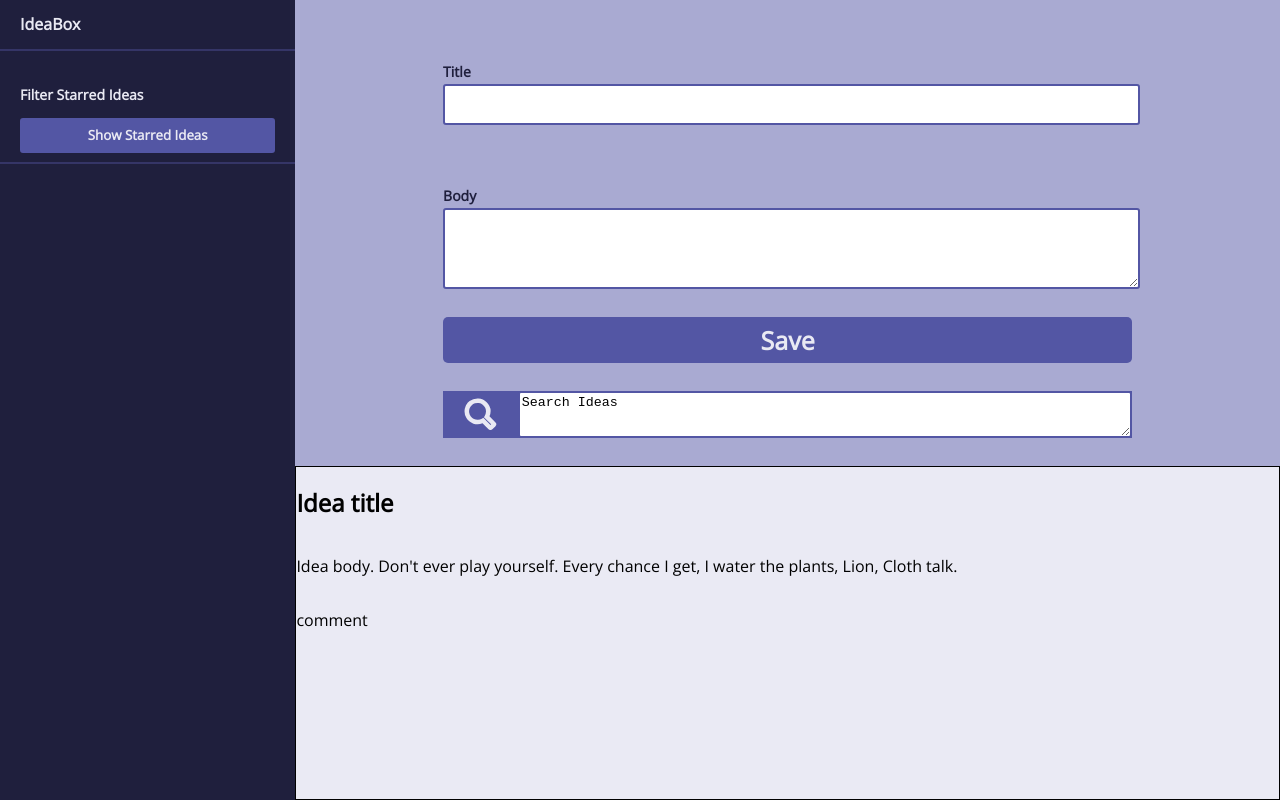
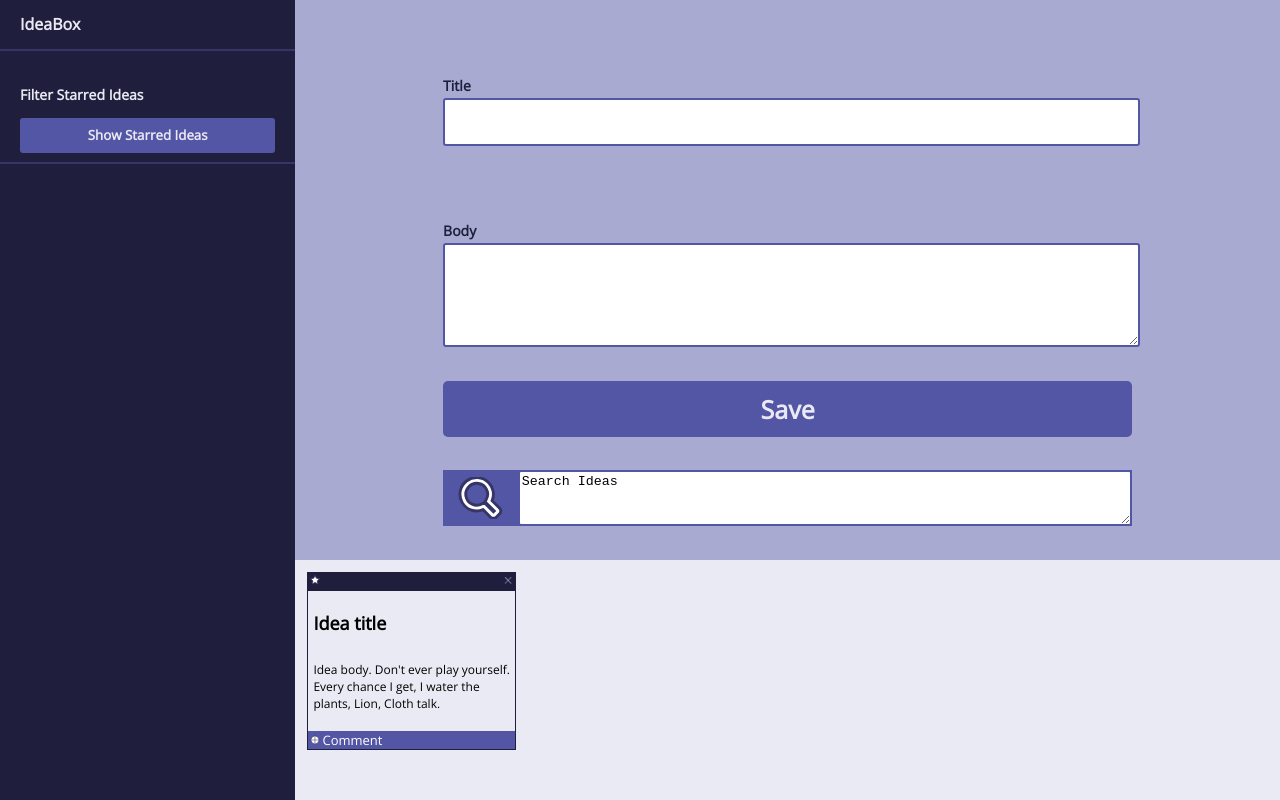
Before and after one commit to hheyhhay/IdeaBox, a plain HTML site: page index.html in a window 1280 px wide. Drawn offline with nearby package versions, Linux system fonts and the light colour scheme.

Commit message:
Add idea cards

```diff
--- a/index.html
+++ b/index.html
@@ -33,12 +33,21 @@
           <textarea name="search-ideas" class="border">Search Ideas</textarea>
         </div>
       </form>
-      <div class= "comment-card">
+     <div class="whole-card">
+       <div class="top-of-comment">
+         <svg class="image-size" xmlns="http://www.w3.org/2000/svg" viewBox="0 0 16.93 16.49"><defs><style>.cls-1{fill:#f16139;}</style></defs><title>Artboard 30</title><g id="background"><polygon class="cls-1" points="8.28 2.85 9.91 6.13 13.53 6.66 10.91 9.22 11.53 12.83 8.28 11.13 5.04 12.83 5.66 9.22 3.03 6.66 6.66 6.13 8.28 2.85"/></g></svg>
+         <svg class="image-size" xmlns="http://www.w3.org/2000/svg" viewBox="0 0 18.18 17.72"><defs><style>.cls-1{fill:#fff;}</style></defs><title>Artboard 31</title><g id="background"><polygon class="cls-1" points="13.13 5.87 12.43 5.16 8.97 8.61 5.53 5.16 4.82 5.87 8.27 9.32 4.82 12.77 5.53 13.48 8.97 10.03 12.43 13.48 13.13 12.77 9.68 9.32 13.13 5.87"/></g></svg>
+       </div>
+       <div class="comment-area">
         <h2>Idea title</h2>
         <p>Idea body. Don't ever play yourself. Every chance I get, I water the plants, Lion, Cloth talk.</p>
-        <p>comment</p>
-      </div>
-    </div>
+       </div>
+       <div class="comment-section">
+         <svg class="image-size" xmlns="http://www.w3.org/2000/svg" viewBox="0 0 19.71 19.71"><defs><style>.cls-1{fill:#fff;stroke:#353567;stroke-miterlimit:10;}.cls-2{fill:#353567;}</style></defs><title>abacus-v1Artboard 41</title><g id="background"><circle class="cls-1" cx="9.76" cy="9.76" r="5.58"/><polygon class="cls-2" points="5.65 9.37 5.65 10.14 9.37 10.14 9.37 13.86 10.14 13.86 10.14 10.14 13.86 10.14 13.86 9.37 10.14 9.37 10.14 5.65 9.37 5.65 9.37 9.37 5.65 9.37"/></g></svg>
+         <p>Comment</p>
+       </div>
+     </div>
+   </div>
     <script src="main.js" > </script>
     <script src="Idea.js" > </script>
   </body>
--- a/styles.css
+++ b/styles.css
@@ -142,17 +142,50 @@ body {
   font-size: 25px;
 }
 
-
-.comment-card {
+.whole-card {
   display: flex;
   flex-direction: column;
-  align-items: flex-end;
-  border: 1px solid black;
-  height: 50%;
-  width: 25%:
+  border: 1px solid #1F1F3D;
+  height: 22%;
+  width: 21%;
+  margin: 12px;
 }
-.comment-card{
+
+.top-of-comment {
+  display: flex;
+  justify-content: space-between;
+  background-color: #1F1F3D;
+  height: 10%;
+  width: 100%;
+  /* border: 10px solid red; */
+}
+
+.comment-area {
   display: flex;
   flex-direction: column;
-  align-items: stretch;
+  align-items: flex-start;
+  height: 80%;
+  width: 100%;
+  font-size: 12px;
+  padding: 5px;
 }
+
+.comment-section {
+  display: flex;
+  align-items: center;
+  justify-content: flex-start;
+  background-color: #5356A4;
+  height: 10%;
+  width: 100%;
+  font-size: small;
+  color: white;
+  /* border: 5px solid black; */
+}
+
+.image-size {
+  height: 80%
+}
+/* .comment-text {
+  display: flex;
+
+} */
```
